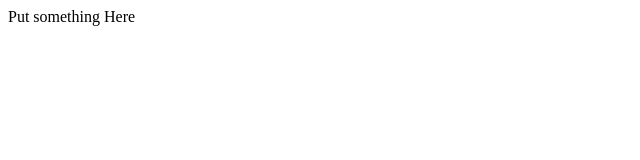
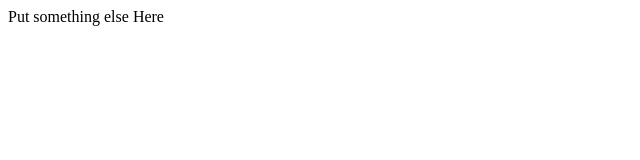
Before and after one commit to micahr/micahr.github.com, a plain HTML site: page index.html in a window 1280 px wide. Shown: the full height of the page, 0-640 px from the left. Drawn offline with Linux system fonts and the light colour scheme.

Commit message:
adding something else

```diff
--- a/index.html
+++ b/index.html
@@ -4,6 +4,6 @@
         <title>My Github pages</title>
 </head>
 <body>
-        Put something Here
+        Put something else Here
 </body>
 </html>
```
